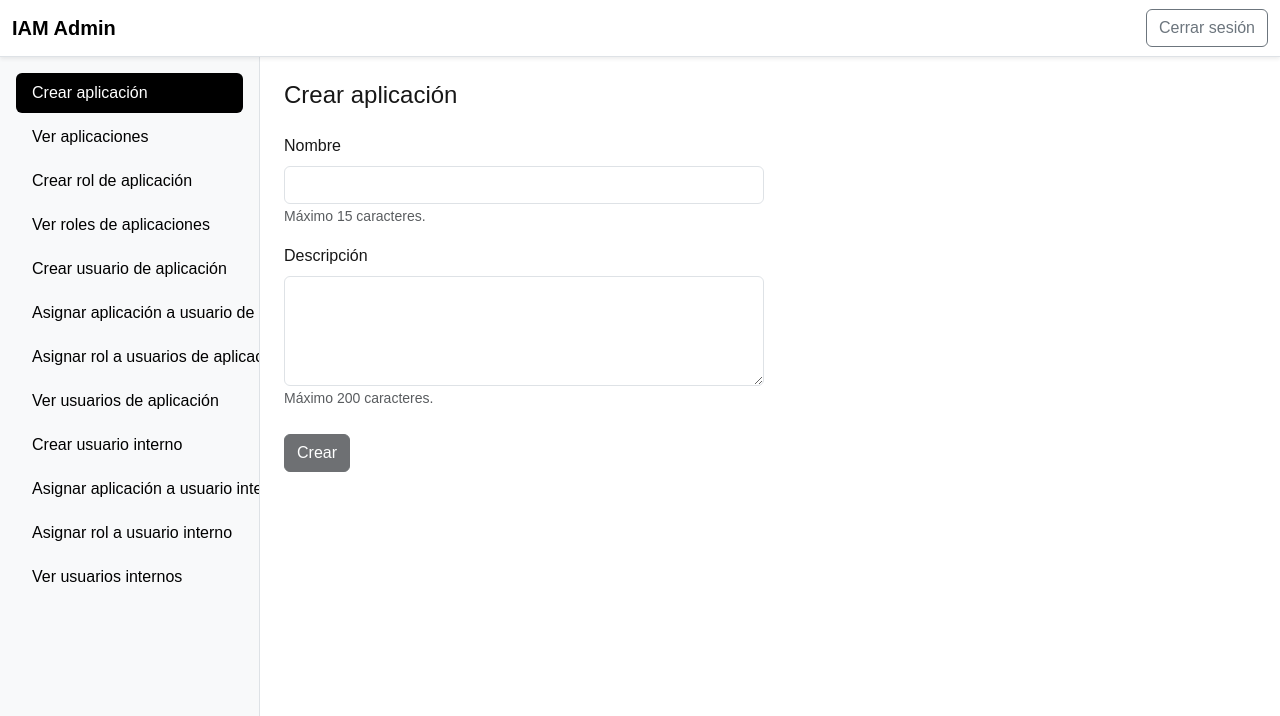
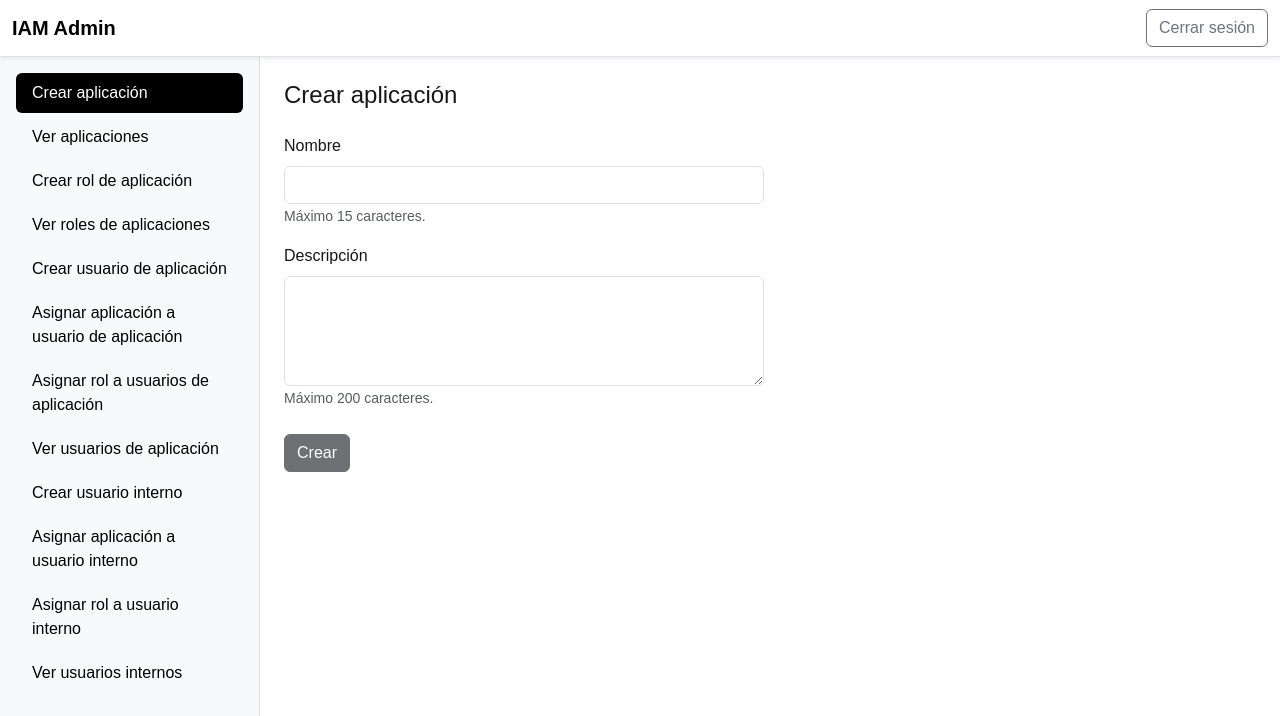
Before and after one commit to jtagram/iam, a Next.js app: page / in a window 1280 px wide. Shown: the top 716 px of the page. Built offline with nearby package versions, Linux system fonts and the light colour scheme.

Commit message:
fix(iam-shell): let sidebar labels wrap instead of scrolling horizontally
Same fix as ticket-hub: text-nowrap on the nav items was unnecessary
and forced long labels to overflow; flex-shrink-0 on the Nav already
keeps the sidebar from being squeezed.

```diff
--- a/app/components/home-shell.tsx
+++ b/app/components/home-shell.tsx
@@ -29,7 +29,7 @@ export function HomeShell() {
         style={{ width: 260, overflowY: "auto" }}
       >
         {NAV_ITEMS.map((item) => (
-          <Nav.Item key={item.id} className="mb-1 text-nowrap">
+          <Nav.Item key={item.id} className="mb-1">
             <Nav.Link eventKey={item.id}>{item.label}</Nav.Link>
           </Nav.Item>
         ))}
```
